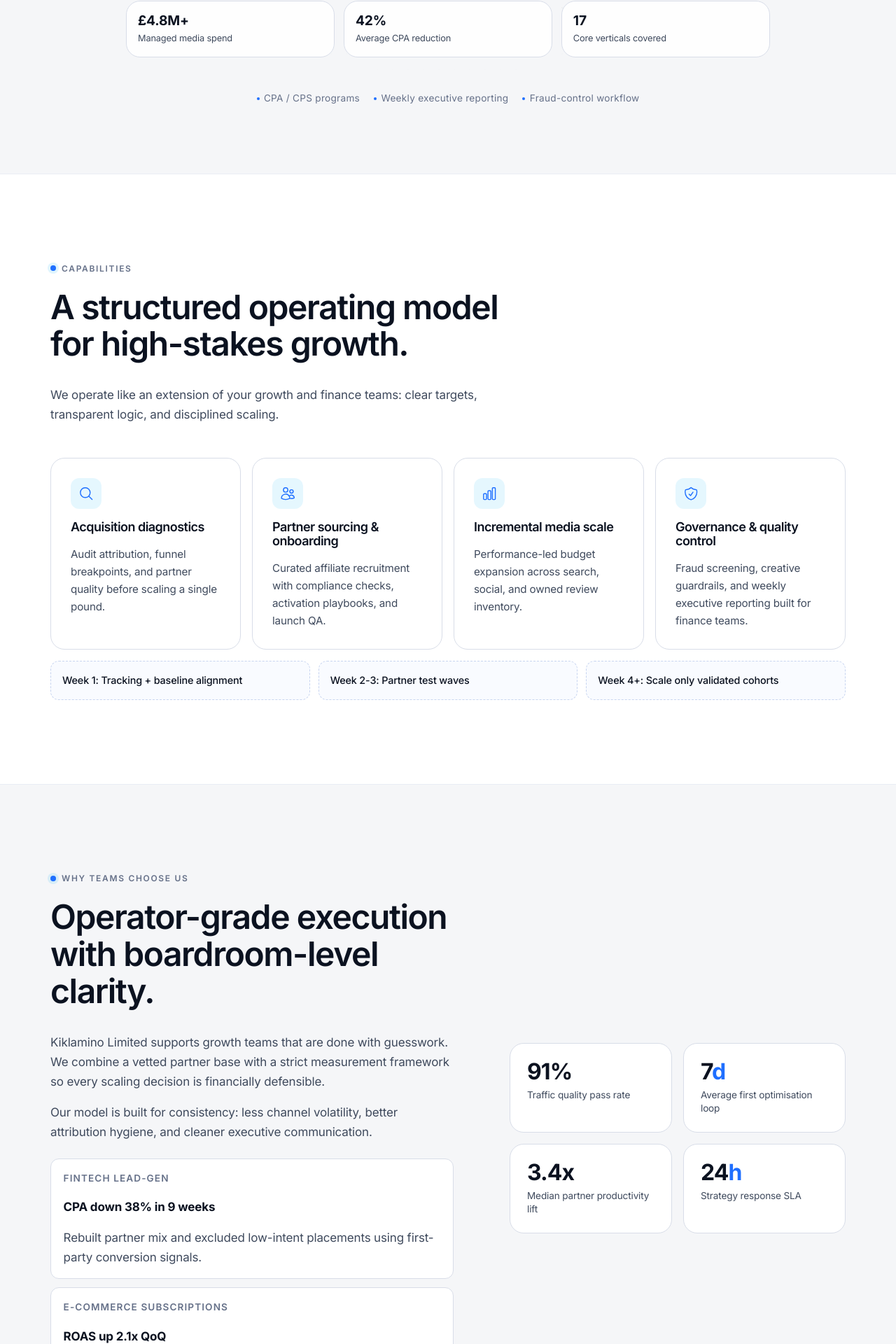
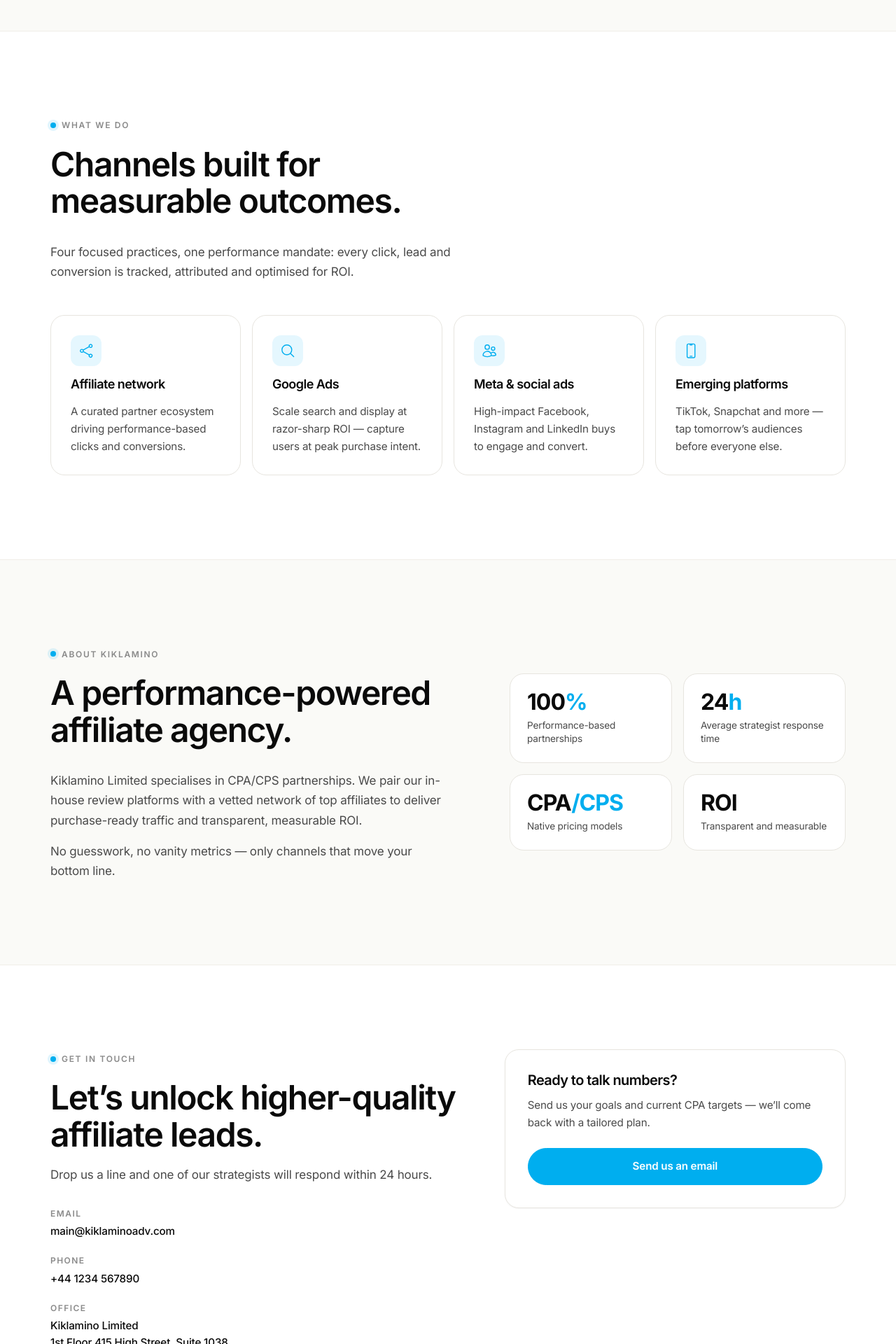
Before and after one commit to argirov77/aff3, a Next.js app: page / in a window 1280 px wide. Shown: the part 660-2580 px from the top of the page at 70% size. Built offline with nearby package versions, Linux system fonts and the light colour scheme.

Commit message:
Revert "Redesign landing to a premium, enterprise-ready presentation"

```diff
--- a/src/app/components/About.tsx
+++ b/src/app/components/About.tsx
@@ -3,23 +3,10 @@
 import { motion } from 'framer-motion'
 
 const stats = [
-  { value: '91%', unit: '', label: 'Traffic quality pass rate' },
-  { value: '7', unit: 'd', label: 'Average first optimisation loop' },
-  { value: '3.4x', unit: '', label: 'Median partner productivity lift' },
-  { value: '24', unit: 'h', label: 'Strategy response SLA' },
-]
-
-const highlights = [
-  {
-    title: 'Fintech lead-gen',
-    result: 'CPA down 38% in 9 weeks',
-    copy: 'Rebuilt partner mix and excluded low-intent placements using first-party conversion signals.',
-  },
-  {
-    title: 'E-commerce subscriptions',
-    result: 'ROAS up 2.1x QoQ',
-    copy: 'Combined affiliate prospecting with branded search defence to reduce overlap and leakage.',
-  },
+  { value: '100', unit: '%', label: 'Performance-based partnerships' },
+  { value: '24', unit: 'h', label: 'Average strategist response time' },
+  { value: 'CPA', unit: '/CPS', label: 'Native pricing models' },
+  { value: 'ROI', unit: '', label: 'Transparent and measurable' },
 ]
 
 export default function About() {
@@ -34,26 +21,17 @@ export default function About() {
             viewport={{ once: true, amount: 0.3 }}
             transition={{ duration: 0.6, ease: [0.22, 1, 0.36, 1] as const }}
           >
-            <div className="eyebrow">Why teams choose us</div>
-            <h2>Operator-grade execution with boardroom-level clarity.</h2>
+            <div className="eyebrow">About Kiklamino</div>
+            <h2>A performance-powered affiliate agency.</h2>
             <p>
-              Kiklamino Limited supports growth teams that are done with guesswork. We combine a vetted partner
-              base with a strict measurement framework so every scaling decision is financially defensible.
+              Kiklamino Limited specialises in CPA/CPS partnerships. We pair our
+              in-house review platforms with a vetted network of top affiliates to
+              deliver purchase-ready traffic and transparent, measurable ROI.
             </p>
             <p>
-              Our model is built for consistency: less channel volatility, better attribution hygiene, and cleaner
-              executive communication.
+              No guesswork, no vanity metrics — only channels that move your bottom
+              line.
             </p>
-
-            <div className="highlight-grid">
-              {highlights.map((item) => (
-                <div className="highlight-card" key={item.title}>
-                  <p className="highlight-title">{item.title}</p>
-                  <p className="highlight-result">{item.result}</p>
-                  <p>{item.copy}</p>
-                </div>
-              ))}
-            </div>
           </motion.div>
 
           <motion.div
--- a/src/app/components/Contact.tsx
+++ b/src/app/components/Contact.tsx
@@ -1,12 +1,6 @@
 'use client'
 
 import { motion } from 'framer-motion'
-
-const checklist = [
-  'Current CPA / ROAS benchmark',
-  'Top-priority geo and offer',
-  'Main scaling blockers',
-]
 
 export default function Contact() {
   return (
@@ -20,9 +14,11 @@ export default function Contact() {
             viewport={{ once: true, amount: 0.3 }}
             transition={{ duration: 0.6, ease: [0.22, 1, 0.36, 1] as const }}
           >
-            <div className="eyebrow">Start a conversation</div>
-            <h2>Bring us your targets — we will map the path to profitable scale.</h2>
-            <p>Typical first response time: under 24 hours on business days.</p>
+            <div className="eyebrow">Get in touch</div>
+            <h2>Let&rsquo;s unlock higher-quality affiliate leads.</h2>
+            <p>
+              Drop us a line and one of our strategists will respond within 24 hours.
+            </p>
 
             <div className="contact-details">
               <div className="contact-row">
@@ -55,12 +51,11 @@ export default function Contact() {
             viewport={{ once: true, amount: 0.3 }}
             transition={{ duration: 0.6, ease: [0.22, 1, 0.36, 1] as const, delay: 0.12 }}
           >
-            <h3>What to include in your brief</h3>
-            <ul className="contact-checklist">
-              {checklist.map((item) => (
-                <li key={item}>{item}</li>
-              ))}
-            </ul>
+            <h3>Ready to talk numbers?</h3>
+            <p>
+              Send us your goals and current CPA targets — we&rsquo;ll come back with
+              a tailored plan.
+            </p>
             <a
               href="mailto:main@kiklaminoadv.com?subject=Kiklamino%20%E2%80%94%20new%20enquiry"
               className="btn btn--primary"
--- a/src/app/components/Hero.tsx
+++ b/src/app/components/Hero.tsx
@@ -14,12 +14,6 @@ const fadeUp: Variants = {
   }),
 }
 
-const proofPoints = [
-  { value: '£4.8M+', label: 'Managed media spend' },
-  { value: '42%', label: 'Average CPA reduction' },
-  { value: '17', label: 'Core verticals covered' },
-]
-
 export default function Hero() {
   return (
     <section id="hero" className="section section--hero hero">
@@ -32,7 +26,7 @@ export default function Hero() {
             custom={0}
             className="eyebrow"
           >
-            Independent performance partner
+            Affiliate marketing, performance-first
           </motion.div>
 
           <motion.h1
@@ -41,7 +35,7 @@ export default function Hero() {
             animate="show"
             custom={1}
           >
-            Affiliate growth that looks <span className="accent">enterprise-ready</span>, not experimental.
+            Eager to <span className="accent">supercharge</span> your affiliate revenue?
           </motion.h1>
 
           <motion.p
@@ -51,8 +45,9 @@ export default function Hero() {
             custom={2}
             className="hero-sub"
           >
-            We build scalable acquisition systems for brands that need predictable CAC, transparent reporting,
-            and serious channel control. No random traffic bundles, no vanity dashboards.
+            You&rsquo;ve tested every ad hack in the book &mdash; yet your CPA still won&rsquo;t budge.
+            At Kiklamino Limited, we combine data-driven affiliate partnerships with proprietary
+            review sites to finally move the needle on your bottom line.
           </motion.p>
 
           <motion.div
@@ -62,11 +57,11 @@ export default function Hero() {
             custom={3}
             className="hero-cta"
           >
-            <Link href="#contact" className="btn btn--primary">
-              Get strategic audit
+            <Link href="#services" className="btn btn--primary">
+              Explore our services
             </Link>
-            <Link href="#services" className="btn btn--ghost">
-              See capabilities
+            <Link href="#contact" className="btn btn--ghost">
+              Request a free guide
             </Link>
           </motion.div>
 
@@ -75,26 +70,11 @@ export default function Hero() {
             initial="hidden"
             animate="show"
             custom={4}
-            className="hero-proof"
-          >
-            {proofPoints.map((item) => (
-              <div key={item.label} className="proof-card">
-                <strong>{item.value}</strong>
-                <span>{item.label}</span>
-              </div>
-            ))}
-          </motion.div>
-
-          <motion.div
-            variants={fadeUp}
-            initial="hidden"
-            animate="show"
-            custom={5}
             className="hero-chips"
           >
-            <span>CPA / CPS programs</span>
-            <span>Weekly executive reporting</span>
-            <span>Fraud-control workflow</span>
+            <span>CPA &amp; CPS partnerships</span>
+            <span>Vetted affiliate network</span>
+            <span>Transparent ROI</span>
           </motion.div>
         </div>
       </div>
--- a/src/app/components/Services.tsx
+++ b/src/app/components/Services.tsx
@@ -2,39 +2,33 @@
 
 import { motion } from 'framer-motion'
 import {
-  HiOutlineChartBar,
+  HiOutlineShare,
   HiOutlineMagnifyingGlass,
-  HiOutlineShieldCheck,
   HiOutlineUsers,
+  HiOutlineDevicePhoneMobile,
 } from 'react-icons/hi2'
 
 const services = [
   {
+    icon: <HiOutlineShare />,
+    title: 'Affiliate network',
+    desc: 'A curated partner ecosystem driving performance-based clicks and conversions.',
+  },
+  {
     icon: <HiOutlineMagnifyingGlass />,
-    title: 'Acquisition diagnostics',
-    desc: 'Audit attribution, funnel breakpoints, and partner quality before scaling a single pound.',
+    title: 'Google Ads',
+    desc: 'Scale search and display at razor-sharp ROI — capture users at peak purchase intent.',
   },
   {
     icon: <HiOutlineUsers />,
-    title: 'Partner sourcing & onboarding',
-    desc: 'Curated affiliate recruitment with compliance checks, activation playbooks, and launch QA.',
+    title: 'Meta & social ads',
+    desc: 'High-impact Facebook, Instagram and LinkedIn buys to engage and convert.',
   },
   {
-    icon: <HiOutlineChartBar />,
-    title: 'Incremental media scale',
-    desc: 'Performance-led budget expansion across search, social, and owned review inventory.',
+    icon: <HiOutlineDevicePhoneMobile />,
+    title: 'Emerging platforms',
+    desc: 'TikTok, Snapchat and more — tap tomorrow’s audiences before everyone else.',
   },
-  {
-    icon: <HiOutlineShieldCheck />,
-    title: 'Governance & quality control',
-    desc: 'Fraud screening, creative guardrails, and weekly executive reporting built for finance teams.',
-  },
-]
-
-const process = [
-  'Week 1: Tracking + baseline alignment',
-  'Week 2-3: Partner test waves',
-  'Week 4+: Scale only validated cohorts',
 ]
 
 export default function Services() {
@@ -48,11 +42,11 @@ export default function Services() {
           viewport={{ once: true, amount: 0.3 }}
           transition={{ duration: 0.6, ease: [0.22, 1, 0.36, 1] as const }}
         >
-          <div className="eyebrow">Capabilities</div>
-          <h2>A structured operating model for high-stakes growth.</h2>
+          <div className="eyebrow">What we do</div>
+          <h2>Channels built for measurable outcomes.</h2>
           <p>
-            We operate like an extension of your growth and finance teams: clear targets, transparent logic,
-            and disciplined scaling.
+            Four focused practices, one performance mandate: every click, lead and
+            conversion is tracked, attributed and optimised for ROI.
           </p>
         </motion.div>
 
@@ -76,20 +70,6 @@ export default function Services() {
             </motion.div>
           ))}
         </div>
-
-        <motion.div
-          className="process-strip"
-          initial={{ opacity: 0, y: 24 }}
-          whileInView={{ opacity: 1, y: 0 }}
-          viewport={{ once: true, amount: 0.25 }}
-          transition={{ duration: 0.6, ease: [0.22, 1, 0.36, 1] as const, delay: 0.08 }}
-        >
-          {process.map((item) => (
-            <div key={item} className="process-step">
-              {item}
-            </div>
-          ))}
-        </motion.div>
       </div>
     </section>
   )
--- a/src/app/globals.css
+++ b/src/app/globals.css
@@ -32,16 +32,16 @@ img, svg {
 
 /* 2) DESIGN TOKENS */
 :root {
-  --c-canvas:      #f5f6f8;
+  --c-canvas:      #FAFAF7;
   --c-surface:     #FFFFFF;
-  --c-ink:         #0b1220;
-  --c-ink-soft:    #172033;
-  --c-muted:       #3f4a5d;
-  --c-subtle:      #667189;
-  --c-border:      #d8dde8;
-  --c-border-soft: #e9edf4;
-  --c-primary:     #1f6fff;
-  --c-primary-d:   #145ae0;
+  --c-ink:         #0A0A0A;
+  --c-ink-soft:    #1F1F1F;
+  --c-muted:       #4A4A4A;
+  --c-subtle:      #8A8A8A;
+  --c-border:      #E7E5DF;
+  --c-border-soft: #F0EEE8;
+  --c-primary:     #00AEEF;
+  --c-primary-d:   #0095CC;
   --c-accent:      #0A0A0A;
 
   --ff-sans:       var(--font-inter), 'Inter', ui-sans-serif, system-ui, -apple-system,
@@ -330,8 +330,8 @@ nav {
   inset: -10% -5% auto -5%;
   height: 520px;
   background:
-    radial-gradient(60% 60% at 50% 0%, rgba(31, 111, 255, 0.2) 0%, rgba(31, 111, 255, 0) 60%),
-    radial-gradient(40% 50% at 85% 20%, rgba(99, 149, 255, 0.2) 0%, rgba(99, 149, 255, 0) 70%);
+    radial-gradient(60% 60% at 50% 0%, rgba(0, 174, 239, 0.18) 0%, rgba(0, 174, 239, 0) 60%),
+    radial-gradient(40% 50% at 85% 20%, rgba(111, 227, 255, 0.25) 0%, rgba(111, 227, 255, 0) 70%);
   pointer-events: none;
   z-index: 0;
 }
@@ -374,29 +374,6 @@ nav {
   justify-content: center;
   flex-wrap: wrap;
 }
-.hero-proof {
-  margin-top: 2.2rem;
-  display: grid;
-  grid-template-columns: repeat(3, minmax(0, 1fr));
-  gap: 0.8rem;
-}
-.proof-card {
-  background: rgba(255, 255, 255, 0.85);
-  border: 1px solid var(--c-border);
-  border-radius: var(--radius-lg);
-  padding: 0.95rem 1rem;
-  text-align: left;
-  backdrop-filter: blur(4px);
-}
-.proof-card strong {
-  font-size: 1.2rem;
-  display: block;
-  line-height: 1.2;
-}
-.proof-card span {
-  color: var(--c-muted);
-  font-size: 0.8rem;
-}
 .hero-chips {
   margin-top: 3rem;
   display: flex;
@@ -406,11 +383,6 @@ nav {
   color: var(--c-subtle);
   font-size: 0.85rem;
   letter-spacing: 0.02em;
-}
-@media (max-width: 760px) {
-  .hero-proof {
-    grid-template-columns: 1fr;
-  }
 }
 .hero-chips span {
   display: inline-flex;
@@ -451,7 +423,7 @@ nav {
 }
 .service-card:hover {
   transform: translateY(-4px);
-  border-color: #c6d2ea;
+  border-color: var(--c-ink);
   box-shadow: var(--shadow-md);
 }
 .service-icon {
@@ -475,21 +447,6 @@ nav {
   color: var(--c-muted);
   margin: 0;
 }
-.process-strip {
-  margin-top: 1rem;
-  display: grid;
-  gap: 0.75rem;
-  grid-template-columns: repeat(auto-fit, minmax(200px, 1fr));
-}
-.process-step {
-  border: 1px dashed #c8d5f0;
-  background: #f9fbff;
-  color: var(--c-ink);
-  border-radius: var(--radius-md);
-  padding: 0.95rem 1rem;
-  font-size: 0.9rem;
-  font-weight: 500;
-}
 
 /* 9) ABOUT */
 .about-grid {
@@ -506,30 +463,6 @@ nav {
 }
 .about-copy p + p {
   margin-top: 1rem;
-}
-.highlight-grid {
-  margin-top: 1.5rem;
-  display: grid;
-  gap: 0.75rem;
-}
-.highlight-card {
-  border: 1px solid var(--c-border);
-  border-radius: var(--radius-md);
-  padding: 1rem 1.1rem;
-  background: #fff;
-}
-.highlight-title {
-  font-size: 0.85rem;
-  font-weight: 600;
-  color: var(--c-subtle);
-  margin-bottom: 0.3rem;
-  text-transform: uppercase;
-  letter-spacing: 0.08em;
-}
-.highlight-result {
-  color: var(--c-ink);
-  font-weight: 700;
-  margin-bottom: 0.4rem;
 }
 .about-stats {
   display: grid;
@@ -618,14 +551,6 @@ nav {
 .contact-card p {
   font-size: 0.95rem;
   margin-bottom: 1.5rem;
-}
-.contact-checklist {
-  margin: 0 0 1.5rem;
-  padding-left: 1rem;
-  color: var(--c-muted);
-  display: grid;
-  gap: 0.55rem;
-  font-size: 0.92rem;
 }
 .contact-card .btn {
   width: 100%;
```
